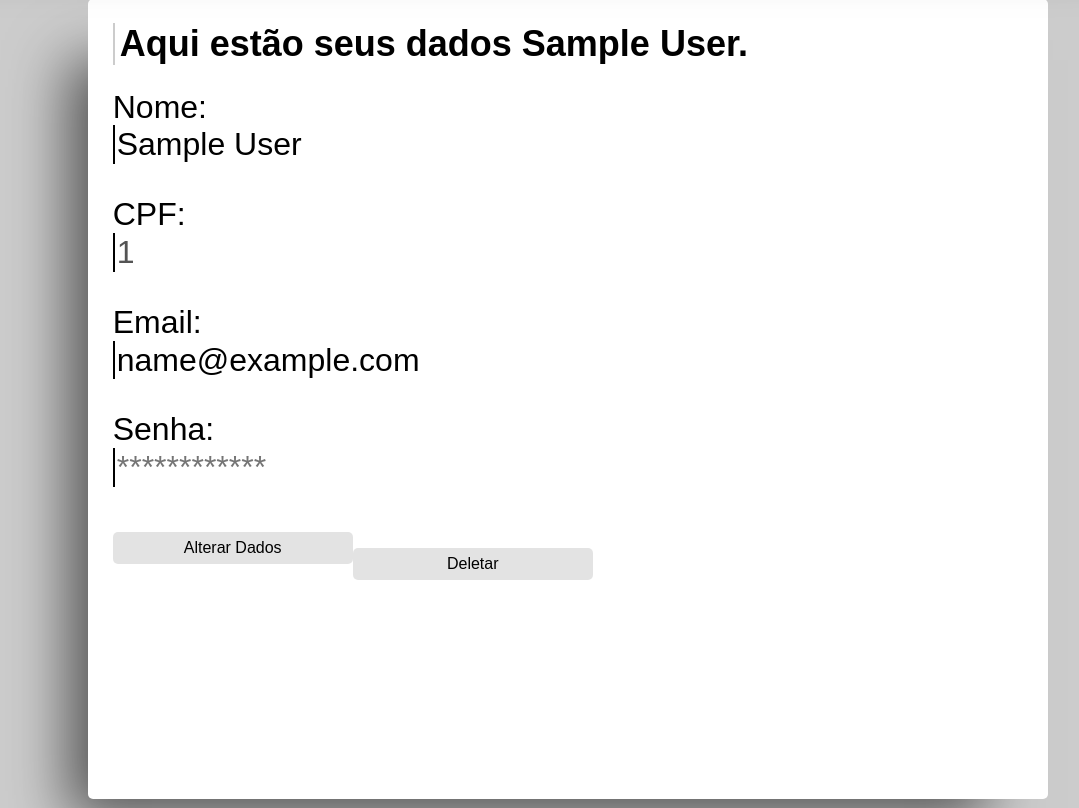
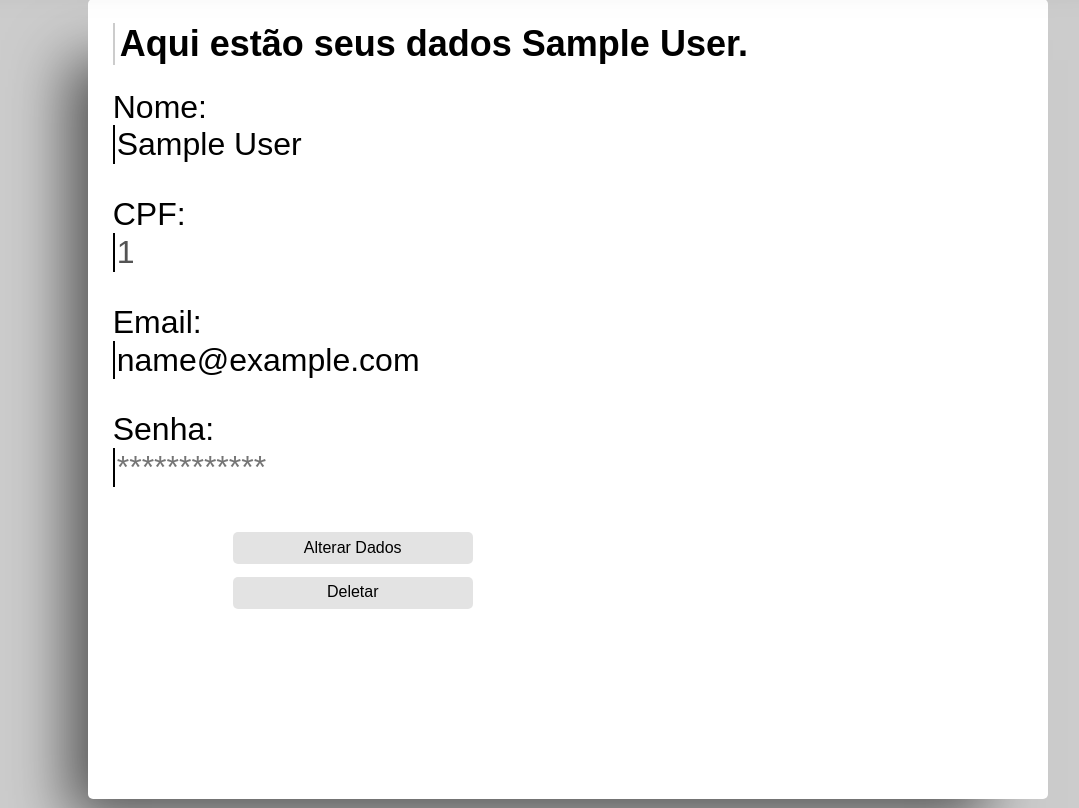
Before and after one commit to Leo-Cavalli/Teto-Facil, a PHP site: page /frontEnd/userPage.php in a window 1280 px wide. Shown: the part 145-953 px from the top of the page, without its empty margins (71-1150 px from the left). Run offline with PHP 8.4, Linux system fonts and the light colour scheme; the visitor is signed in with stand-in values (Sample User, id 1).

Commit message:
gambiarra botoes

```diff
--- a/frontEnd/Stylesheets/myuser.css
+++ b/frontEnd/Stylesheets/myuser.css
@@ -106,6 +106,8 @@ body{
     outline: none;
     font-size: 100%;
     height: 2em;
+    margin-left: 25%;
+    margin-right: 25%;
     width: 50%;
     margin-top: 0.8em;
 }
```
